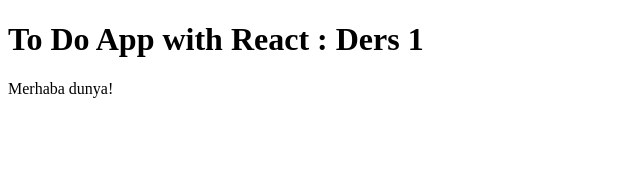
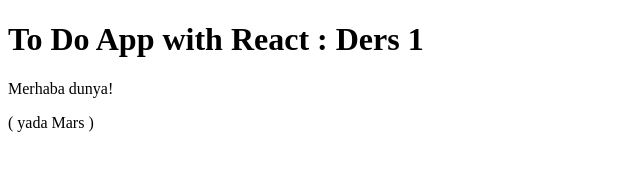
Before and after one commit to mehmetsoylucom/react-todo-tutorial, a React (Create React App) app: page / in a window 1280 px wide. Shown: the top 182 px of the page, without its empty margins (0-640 px from the left). Built offline with nearby package versions, Linux system fonts and the light colour scheme.

Commit message:
components, class ve props samples

```diff
--- a/src/App.js
+++ b/src/App.js
@@ -14,16 +14,30 @@
 
 // Elementler ekranda gorunmesi istenen en kucuk yapitasidir
 // React DOM ise bu elementleri guncelleyerek isleri yurutur
+// Bir kez render edilmis element bir daha degismez, yeni bir render olusturmak zorundasiniz
+// React Virtual Dom uzerinde islem yapar ve gercek dom ile farkli olan kismi tekrar render eder
 const element = <p>Merhaba dunya!</p>;
 
 // App bu haliyle sadece bir HTML blok return ediyor
-function App() {
+// Bu fonksiyon bir componenttir ve site bir puzzle ise bu da bir parcadir diyebiliriz
+function App(props) {
+    // Her component, render islemi icin bir JSX return eder
     return (
         <div>
             <header>{header}</header>
-            {element}
+            {element} ( yada {props.planet} )
         </div>
     );
 }
 
+/*
+Componentler ES6 icin class olarak da tanimlanabilirler, fakat fonksiyon olabiliyorsa class yapilmamalidir
+constructor, props, state gibi ozellikler classlar ile kullanilir.
+class App extends React.Component {
+    render() {
+        return <h1>Merhaba {this.props.name}</h1>;
+    }
+}
+ */
+
 export default App;
--- a/src/index.js
+++ b/src/index.js
@@ -8,11 +8,15 @@
 
 import * as serviceWorker from './serviceWorker';
 
+// Bir element yani zamanda component de olabilir
+// componentlere veri gonderilebilir
+const appComponent = <App planet="Mars"/>;
+
 // DOM render import edilen App'i root id sahibi div altinda render ediyor
 // JSX formatinda gelen elementler React uzerinden bir JS nesnesine donusturulerek kullaniliyor
 // Bunun anlami JSON olan veri kullanici tarafinda redux ile depolanabilir ve yonetilebilir
 ReactDOM.render(
-    <App />,
+    appComponent,
     // Root dugumu genellikle bir tanedir ve kapsayicidir
     // Dilenirse birden fazla olabilir, ayni uygulama birden cok render yapabiliyor
     // Tum react islemleri bunun icerisinde gerceklesiyor
```
